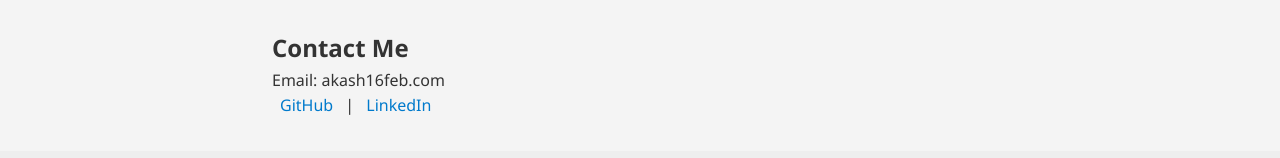
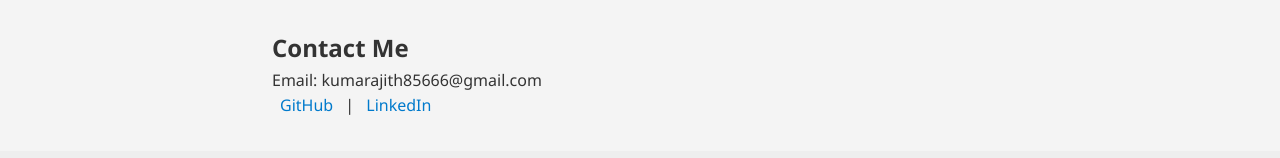
Before and after one commit to Vasanth1602/portfolio-site, a plain HTML site: page index.html in a window 1280 px wide. Shown: the part 710-868 px from the top of the page. Drawn offline with Linux system fonts and the light colour scheme.

Commit message:
Update index.html

```diff
--- a/index.html
+++ b/index.html
@@ -35,7 +35,7 @@
 
   <section class="contact">
     <h2>Contact Me</h2>
-    <p>Email: akash16feb.com</p>
+    <p>Email: kumarajith85666@gmail.com</p>
     <p>
       <a href="https://github.com/Vasanth1602" target="_blank">GitHub</a> |
       <a href="https://www.linkedin.com/in/vasanth1602/" target="_blank">LinkedIn</a>
```
